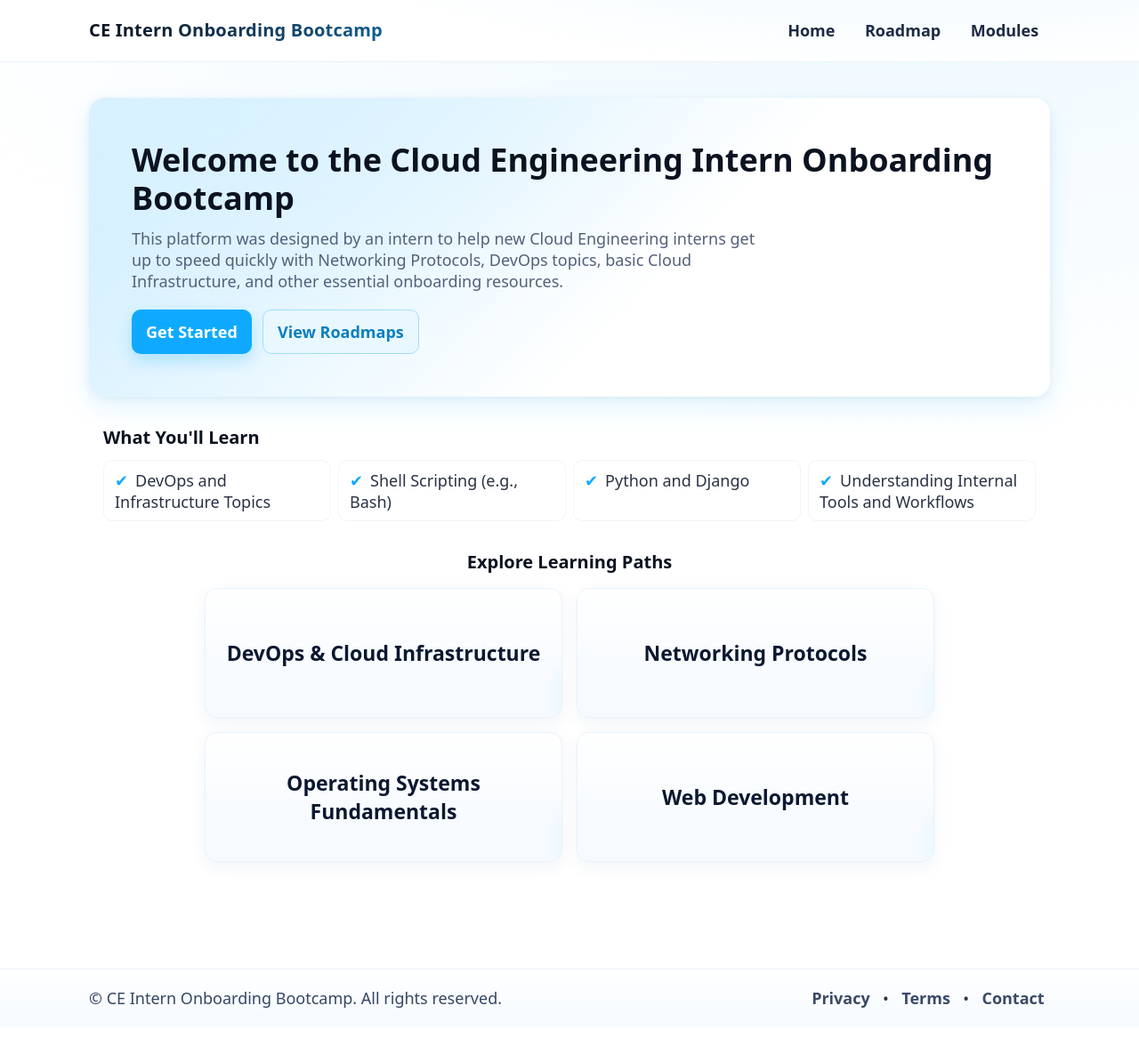
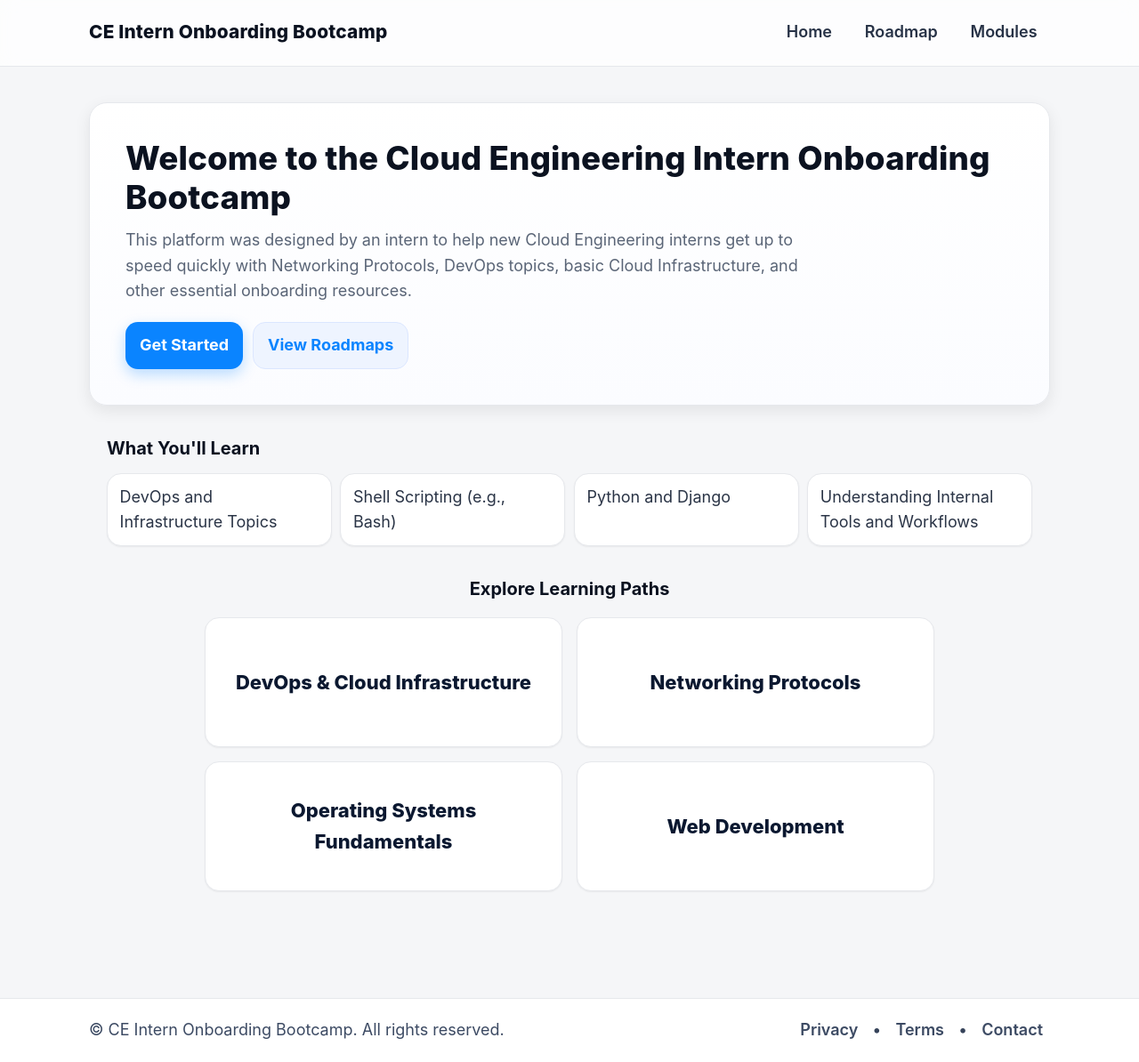
Before and after one commit to jinayeom/intern-onboarding, a Django app: page / in a window 1280 px wide. Shown: the whole page at 89% size. Before the commit the page ends 1133 px from the top, so only its background shows below. Run offline with Django 5.2, Linux system fonts and the light colour scheme; data comes from the database, SQL or seed files in the repository.

Commit message:
Reformatted aesthetic to adopt modern style

```diff
--- a/core/static/core/css/site.v2.css
+++ b/core/static/core/css/site.v2.css
@@ -1,40 +1,52 @@
+/* ========== Modern iOS Aesthetic (iOS 17+ vibe) ========== */
 /* Design tokens */
 :root{
-  /* Brand */
-  --brand: #0FAAFF;
-  --brand-dark: #0b7fbf;
-  --brand-ink: #0b5cff;
+  /* Brand (iOS blue) */
+  --brand: #0a84ff;            /* iOS system blue */
+  --brand-dark: #0060df;       /* pressed state */
+  --brand-ink: #0556c5;
 
   /* Text */
-  --ink: #0b1220;
-  --muted: #54607a;
-  --muted-ink: #475569;
+  --ink: #0b1220;              /* primary */
+  --muted: #5a6577;            /* secondary */
+  --muted-ink: #5a6577;
 
   /* Surfaces & borders */
-  --bg: #f7fbff;
-  --bg-soft: #f7fbff;
-  --surface: #ffffff;
+  --bg: #f5f6f8;               /* iOS-style soft gray background */
+  --bg-soft: #f5f6f8;
+  --surface: #ffffff;          /* cards, sheets */
   --card-bg: #ffffff;
-  --card-border: #e5e7eb;
-  --border: #e8f1f9;
+  --card-border: #e5e7eb;      /* subtle hairline */
+  --border: #e6e8ec;
 
-  /* Focus ring */
-  --ring: 0 0 0 3px color(from var(--brand) srgb r g b / 0.28);
+  /* Elevation */
+  --shadow-sm: 0 1px 2px rgba(0,0,0,.06);
+  --shadow-md: 0 6px 18px rgba(0,0,0,.08);
+
+  /* Radii */
+  --radius: 16px;              /* global rounding */
+  --radius-sm: 12px;
+  --radius-lg: 20px;
+
+  /* Focus ring (high-contrast but soft) */
+  --ring: 0 0 0 3px rgba(10,132,255,.28);
 }
 
 /* ===== Page baseline ===== */
 html, body { margin:0; padding:0; }
 body{
-  font-family: ui-sans-serif, system-ui, -apple-system, Segoe UI, Roboto, Arial, sans-serif;
+  font-family: -apple-system, BlinkMacSystemFont, "SF Pro Text", "SF Pro Display",
+               Segoe UI, Roboto, Arial, sans-serif;
   color: var(--ink);
-  background: radial-gradient(1200px 600px at 80% -10%, color-mix(in srgb, var(--brand) 8%, #fff 92%), #fff);
+  background: var(--bg);
   -webkit-font-smoothing: antialiased;
   text-rendering: optimizeLegibility;
-  font-size: 18px;
+  font-size: 18px;                      /* readable base like iOS */
+  line-height: 1.6;
 }
 
-/* Utility container (used by layouts) */
-.container{ max-width:1080px; margin:0 auto; padding:0 1rem; }
+/* Utility container */
+.container{ max-width:1080px; margin:0 auto; padding:0 1.25rem; }
 
 /* ===== Skip link (a11y) ===== */
 .skip-link{
@@ -42,39 +54,41 @@ body{
 }
 .skip-link:focus{
   position:fixed; left:1rem; top:1rem; width:auto; height:auto; padding:.5rem .75rem;
-  background:#fff; color:#000; border-radius:.5rem; box-shadow:0 0 0 3px rgba(15,170,255,.35);
+  background:#fff; color:#000; border-radius:10px; box-shadow: var(--ring);
   z-index:1000;
 }
 
-/* ===== Header ===== */
+/* ===== Header (translucent, frosted) ===== */
 .site-header{
   position:sticky; top:0; z-index:50;
-  background:
-    radial-gradient(1200px 400px at 80% -200px, color-mix(in srgb, var(--brand) 12%, #fff 88%), transparent 70%),
-    #ffffff;
-  border-bottom:1px solid var(--border);
-  backdrop-filter: saturate(140%) blur(6px);
+  background: rgba(255,255,255,.75);
+  backdrop-filter: saturate(150%) blur(10px);
+  border-bottom: 1px solid var(--border);
 }
 .site-header-inner{
   display:flex; align-items:center; justify-content:space-between;
-  max-width:1080px; margin:0 auto; padding:.85rem 1rem;
+  max-width:1080px; margin:0 auto; padding:.85rem 1.25rem;
 }
-.logo { font-size: clamp(1rem, .9rem + .6vw, 1.25rem); margin:0; line-height:1; letter-spacing:.2px; font-weight:800; }
+.logo {
+  font-size: clamp(1.05rem, .95rem + .6vw, 1.3rem);
+  margin:0; line-height:1; letter-spacing:.2px; font-weight:800;
+}
 .logo a{
   text-decoration:none; color:var(--ink);
-  background: linear-gradient(90deg, var(--ink), color-mix(in srgb, var(--brand) 50%, var(--ink) 50%));
-  -webkit-background-clip:text; background-clip:text; color:transparent;
 }
 
 /* Nav */
 .nav{ display:flex; align-items:center; gap:.5rem; }
 .nav-link{
-  position:relative; display:inline-flex; align-items:center; justify-content:center;
-  padding:.55rem .8rem; border-radius:.6rem;
-  color:#1b2a44; text-decoration:none; font-weight:600;
+  display:inline-flex; align-items:center; justify-content:center;
+  padding:.55rem .9rem; border-radius:12px;
+  color:#273246; text-decoration:none; font-weight:600;
   transition: background .12s ease, color .12s ease, transform .12s ease;
 }
-.nav-link:hover{ background:#eaf6ff; color:var(--brand-dark); }
+.nav-link:hover{
+  background: #eef4ff;
+  color: var(--brand);
+}
 .nav-link:focus{ outline:none; box-shadow: var(--ring); }
 
 /* ===== Main spacing ===== */
@@ -83,72 +97,78 @@ body{
 /* ===== Footer ===== */
 .site-footer{
   margin-top: 2rem;
-  background: linear-gradient(180deg, #ffffff, var(--bg-soft) 80%);
+  background: #fff;
   border-top:1px solid var(--border);
 }
 .site-footer-inner{
-  max-width:1080px; margin:0 auto; padding:1rem;
+  max-width:1080px; margin:0 auto; padding:1rem 1.25rem;
   display:flex; flex-wrap:wrap; align-items:center; justify-content:space-between;
-  color:#2a364a;
+  color:#36435a;
 }
-.site-footer p{ margin:.25rem 0; color:#354764; }
+.site-footer p{ margin:.25rem 0; color:#3c4a63; }
 .footer-nav{ display:flex; align-items:center; gap:.5rem; flex-wrap:wrap; }
 .footer-nav a{
-  color:#3a4a66; text-decoration:none; font-weight:600;
-  padding:.25rem .4rem; border-radius:.4rem;
+  color:#3c4a63; text-decoration:none; font-weight:600;
+  padding:.3rem .5rem; border-radius:10px;
 }
-.footer-nav a:hover{ color:var(--brand-dark); background:#eaf6ff; }
+.footer-nav a:hover{ color:var(--brand); background:#eef4ff; }
 .footer-nav a:focus{ outline:none; box-shadow: var(--ring); }
 
-/* ===== Hero (home) ===== */
+/* ===== Hero (home) — subtle, iOS glassy pane ===== */
 .hero{
-  position:relative; overflow:hidden; border-radius:18px;
+  position:relative; overflow:hidden; border-radius: var(--radius-lg);
   margin: 1.25rem auto 2rem; max-width: 1080px;
-  background:
-    radial-gradient(1000px 500px at 0% -10%, color-mix(in srgb, var(--brand) 15%, #fff 85%), transparent 70%),
-    linear-gradient(135deg, color-mix(in srgb, var(--brand) 22%, #fff 78%), #ffffff 60%);
-  box-shadow: 0 12px 30px rgba(15,170,255,0.12), 0 2px 10px rgba(6,28,61,0.06);
+  background: linear-gradient(180deg, #ffffff 0%, #fbfcff 100%);
+  border: 1px solid var(--border);
+  box-shadow: var(--shadow-md);
 }
-.hero-inner{ padding: clamp(1.5rem, 3vw + 1rem, 3rem); }
-.hero-title{ font-size: clamp(1.5rem, 1.2rem + 1.5vw, 2.25rem); line-height: 1.2; margin: 0 0 .75rem 0; }
+.hero-inner{ padding: clamp(1.25rem, 3vw + .75rem, 2.5rem); }
+.hero-title{
+  font-size: clamp(1.6rem, 1.1rem + 1.6vw, 2.3rem);
+  line-height: 1.2; margin: 0 0 .75rem 0; font-weight: 800;
+  letter-spacing: .1px;
+}
 .hero-text{ margin: 0 0 1.25rem 0; color: var(--muted); max-width: 70ch; }
-.hero-cta{ display:flex; gap:.75rem; flex-wrap:wrap; }
+.hero-cta{ display:flex; gap:.65rem; flex-wrap:wrap; }
 
-/* Buttons */
+/* Buttons (iOS rounded, subtle depth) */
 .btn-primary, .btn-secondary{
   display:inline-flex; align-items:center; justify-content:center;
-  padding:.75rem 1rem; border-radius:10px; text-decoration:none; font-weight:600;
-  transition:transform .12s ease, box-shadow .12s ease, background .12s ease, color .12s ease;
+  padding:.7rem 1rem; border-radius:14px; text-decoration:none; font-weight:700;
+  transition: transform .12s ease, box-shadow .12s ease, background .12s ease, color .12s ease, border-color .12s ease;
   will-change: transform;
 }
-.btn-primary{ background: var(--brand); color:#fff; box-shadow: 0 8px 18px rgba(15,170,255,0.25); }
-.btn-primary:hover{ transform: translateY(-2px); box-shadow: 0 12px 26px rgba(15,170,255,0.32); }
+.btn-primary{
+  background: var(--brand); color:#fff; box-shadow: 0 6px 16px rgba(10,132,255,.28);
+}
+.btn-primary:hover{ transform: translateY(-1px); box-shadow: 0 10px 24px rgba(10,132,255,.32); }
+.btn-primary:active{ transform: translateY(0); box-shadow: 0 4px 14px rgba(10,132,255,.28); }
 .btn-primary:focus{ outline:none; box-shadow: var(--ring); }
 
 .btn-secondary{
-  background: #e9f7ff; color: var(--brand-dark);
-  border: 1px solid color-mix(in srgb, var(--brand) 40%, #fff 60%);
+  background: #eef4ff; color: var(--brand);
+  border: 1px solid #dbe6ff;
 }
-.btn-secondary:hover{ background:#dff2ff; transform: translateY(-2px); }
+.btn-secondary:hover{ background:#e6efff; transform: translateY(-1px); }
+.btn-secondary:active{ transform: translateY(0); }
 .btn-secondary:focus{ outline:none; box-shadow: var(--ring); }
 
 /* ===== Overview list (home) ===== */
-.overview{ max-width:1080px; margin:0 auto 2rem; padding:0 1rem; }
-.overview h3{ font-size:1.25rem; margin:0 0 .75rem 0; }
+.overview{ max-width:1080px; margin:0 auto 2rem; padding:0 1.25rem; }
+.overview h3{ font-size:1.25rem; margin: 0 0 .75rem 0; font-weight:700; }
 .overview-list{
   list-style:none; padding:0; margin:0;
-  display:grid; gap:.5rem;
+  display:grid; gap:.6rem;
   grid-template-columns: repeat(auto-fit, minmax(240px, 1fr));
 }
 .overview-list li{
-  padding:.6rem .75rem; background: var(--surface); border:1px solid #eef5fb;
-  border-radius:10px; color:#293245;
+  padding:.7rem .85rem; background: var(--surface); border:1px solid var(--border);
+  border-radius: var(--radius); color:#2a3446; box-shadow: var(--shadow-sm);
 }
-.overview-list li::before{ content:"✔"; color: var(--brand); margin-right:.5rem; }
 
-/* ===== Learning paths cards (home) ===== */
-.learning-paths{ max-width:1080px; margin: 0 auto 3rem; padding: 0 1rem; text-align:center; }
-.learning-paths h3{ font-size:1.25rem; margin: 0 0 1rem 0; }
+/* ===== Learning paths (cards) ===== */
+.learning-paths{ max-width:1080px; margin: 0 auto 3rem; padding: 0 1.25rem; text-align:center; }
+.learning-paths h3{ font-size:1.25rem; margin: 0 0 1rem 0; font-weight:700; }
 .button-grid{
   display:grid; grid-template-columns: repeat(2, minmax(0, 1fr));
   gap: 1rem; max-width: 820px; margin: 0 auto;
@@ -157,20 +177,16 @@ body{
 .btn-card{
   position:relative; display:flex; flex-direction:column; align-items:center; justify-content:center; text-align:center;
   gap:.35rem; min-height:112px; padding:1rem 1.1rem; text-decoration:none; color:#0b1830;
-  background: linear-gradient(180deg, #ffffff, #f7fbff 70%); border: 1px solid #e7f3fb; border-radius:14px;
-  box-shadow: 0 6px 18px rgba(12,60,120,0.06);
+  background: #fff; border: 1px solid var(--border); border-radius: var(--radius);
+  box-shadow: var(--shadow-sm);
   transition: transform .12s ease, box-shadow .12s ease, border-color .12s ease, background .12s ease;
-  overflow:hidden; font-size:23px; font-weight:700;
-}
-.btn-card::after{
-  content:""; position:absolute; inset:auto -30% -40% auto; width:160px; height:160px; border-radius:50%;
-  background: radial-gradient(60% 60% at 50% 50%, color-mix(in srgb, var(--brand) 24%, #fff 76%), transparent 65%);
-  opacity:.55; pointer-events:none;
+  overflow:hidden; font-size:22px; font-weight:800;
 }
 .btn-card:hover{
-  transform: translateY(-3px);
-  box-shadow: 0 10px 28px rgba(12,60,120,0.10), 0 4px 12px rgba(15,170,255,0.12);
-  border-color: color-mix(in srgb, var(--brand) 40%, #e7f3fb 60%);
+  transform: translateY(-2px);
+  box-shadow: var(--shadow-md);
+  border-color: #dbe6ff;
+  background: linear-gradient(180deg, #ffffff, #f9fbff 80%);
 }
 .btn-card:focus{ outline:none; box-shadow: var(--ring); }
 
```
Also changed, not shown: other parts of core/static/core/css/site.v2.css (+60 -44 lines).
